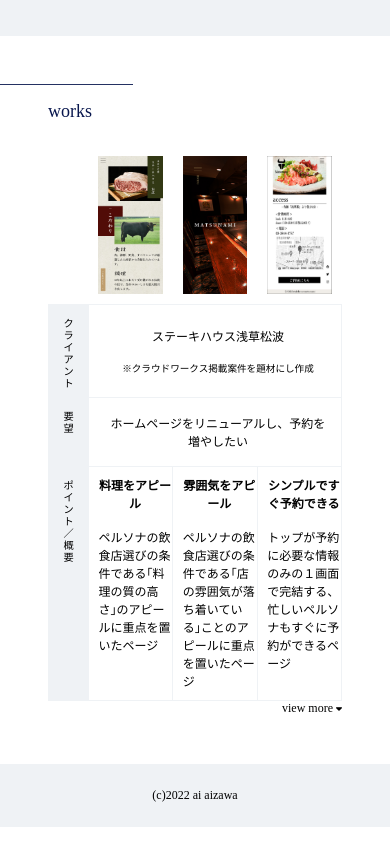
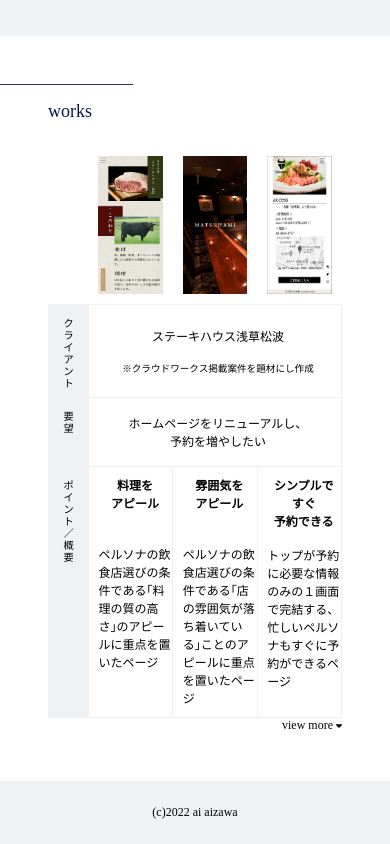
Before and after one commit to aiaizawa/aiaizawa.github.io, a plain HTML site: page index.html in a window 390 px wide. Shown: the part 1329-2173 px from the top of the page. Drawn offline with nearby package versions, Linux system fonts and the light colour scheme.

Commit message:
Add files via upload

```diff
--- a/css/animation.css
+++ b/css/animation.css
@@ -306,6 +306,9 @@ header{
     height: 12px;
   }
 
+  .wa .point , .lux .point{
+    padding-bottom: 33px;
+  }
 
   table tbody img{
     width: 80px;
--- a/css/top.css
+++ b/css/top.css
@@ -289,7 +289,7 @@ table tbody tr:first-child td{
   letter-spacing: normal;
 }
 
-.inner > table tbody tr:nth-child(3) td p:first-child{
+.point{
   text-align: center;
   padding-bottom: 16px;
   font-weight: bold;
--- a/index.html
+++ b/index.html
@@ -121,7 +121,10 @@
                 <p>要</p>
                 <p>望</p>
               </th>
-              <td date-label="all" class="center" colspan="3">ホームページをリニューアルし、予約を増やしたい</td>
+              <td date-label="all" class="center" colspan="3">
+                <p class="pc_img">ホームページをリニューアルし、予約を増やしたい</p>
+                <p class="sm_img">ホームページをリニューアルし、<br>予約を増やしたい</p>
+              </td>
             </tr>
             <tr>
               <th>
@@ -133,9 +136,21 @@
                 <p>概</p>
                 <p>要</p>
               </th>
-              <td date-label="wa" class="wa"><p>料理をアピール</p><p>ペルソナの飲食店選びの条件である｢料理の質の高さ｣のアピールに重点を置いたページ</p></td>
-              <td date-label="lux" class="lux"><p>雰囲気をアピール</p><p>ペルソナの飲食店選びの条件である｢店の雰囲気が落ち着いている｣ことのアピールに重点を置いたページ</p></td>
-              <td date-label="simple" class="simple"><p>シンプルですぐ予約できる</p><p>トップが予約に必要な情報のみの１画面で完結する、忙しいペルソナもすぐに予約ができるページ</p></td>
+              <td date-label="wa" class="wa">
+                <p class="pc_img point">料理をアピール</p>
+                <p class="sm_img point">料理を<br>アピール</p>
+                <p>ペルソナの飲食店選びの条件である｢料理の質の高さ｣のアピールに重点を置いたページ</p>
+              </td>
+              <td date-label="lux" class="lux">
+                <p class="pc_img point">雰囲気をアピール</p>
+                <p class="sm_img point">雰囲気を<br>アピール</p>
+                <p>ペルソナの飲食店選びの条件である｢店の雰囲気が落ち着いている｣ことのアピールに重点を置いたページ</p>
+              </td>
+              <td date-label="simple" class="simple">
+                <p class="pc_img point">シンプルですぐ予約できる</p>
+                <p class="sm_img point">シンプルで<br>すぐ<br>予約できる</p>
+                <p>トップが予約に必要な情報のみの１画面で完結する、忙しいペルソナもすぐに予約ができるページ</p>
+              </td>
             </tr>
           </tbody>
         </table>
--- a/松波HP/03_lux/css/top.css
+++ b/松波HP/03_lux/css/top.css
@@ -114,7 +114,7 @@ h2 > P{
   padding: 48px 0;
   margin: auto;
   width: calc(100vw - 128px);
-  max-width: 560px;
+  max-width: 590px;
 }
 
 
```
